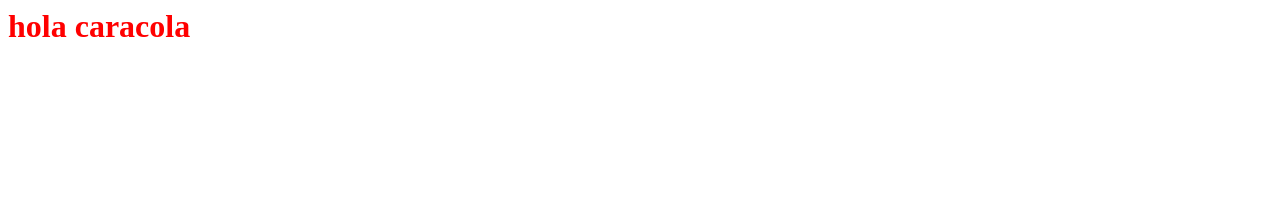
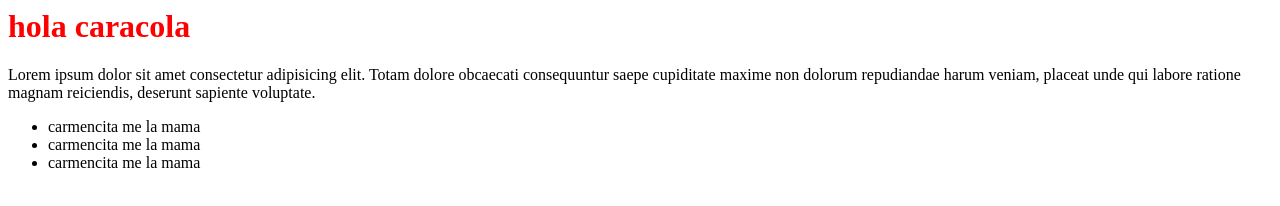
Before and after one commit to Obidis/Primerrepo, a plain HTML site: page index.html in a window 1280 px wide. Drawn offline with Linux system fonts and the light colour scheme.

Commit message:
modificando index

```diff
--- a/index.html
+++ b/index.html
@@ -2,7 +2,20 @@
     <head>
         <link rel="stylesheet" href="./styles.css" class="">
     </head>
+    <body>
 
 
-    <h1>hola caracola</h1>
+        <h1>hola caracola</h1>
+        <p>Lorem ipsum dolor sit amet consectetur adipisicing elit. Totam dolore obcaecati consequuntur saepe cupiditate maxime non dolorum repudiandae harum veniam, placeat unde qui labore ratione magnam reiciendis, deserunt sapiente voluptate.</p>
+
+<ul>
+    <li>carmencita me la mama</li>
+    <li>carmencita me la mama</li>
+    <li>carmencita me la mama</li>
+</ul>
+
+    </body>
+
+
+
 </html>
```
